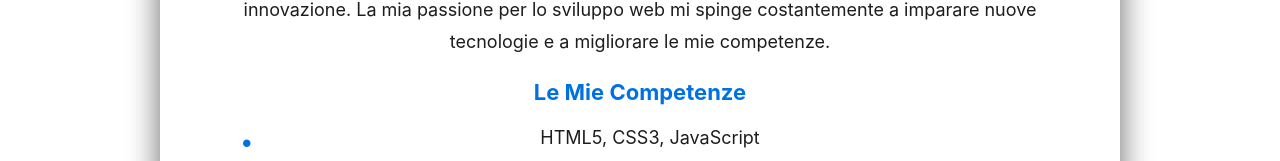
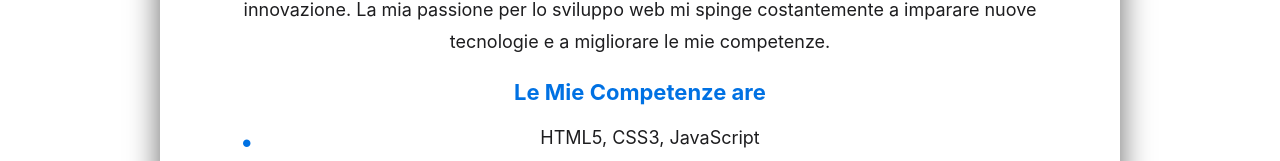
Before and after one commit to ciacalog92/my-portfolio, a React (Create React App) app: page /about in a window 1280 px wide. Shown: the part 761-922 px from the top of the page. Built offline with nearby package versions, Linux system fonts and the light colour scheme.

Commit message:
aggioornamento about

```diff
--- a/src/components/About.js
+++ b/src/components/About.js
@@ -48,7 +48,7 @@ function About() {
         Ciao, sono Calogero Ciaccio, un Junior Front-End Developer appassionato di tecnologia e innovazione.
         La mia passione per lo sviluppo web mi spinge costantemente a imparare nuove tecnologie e a migliorare le mie competenze.
       </p>
-      <h3>Le Mie Competenze</h3>
+      <h3>Le Mie Competenze are</h3>
       <ul>
         <li>HTML5, CSS3, JavaScript</li>
         <li>React.js</li>
```
